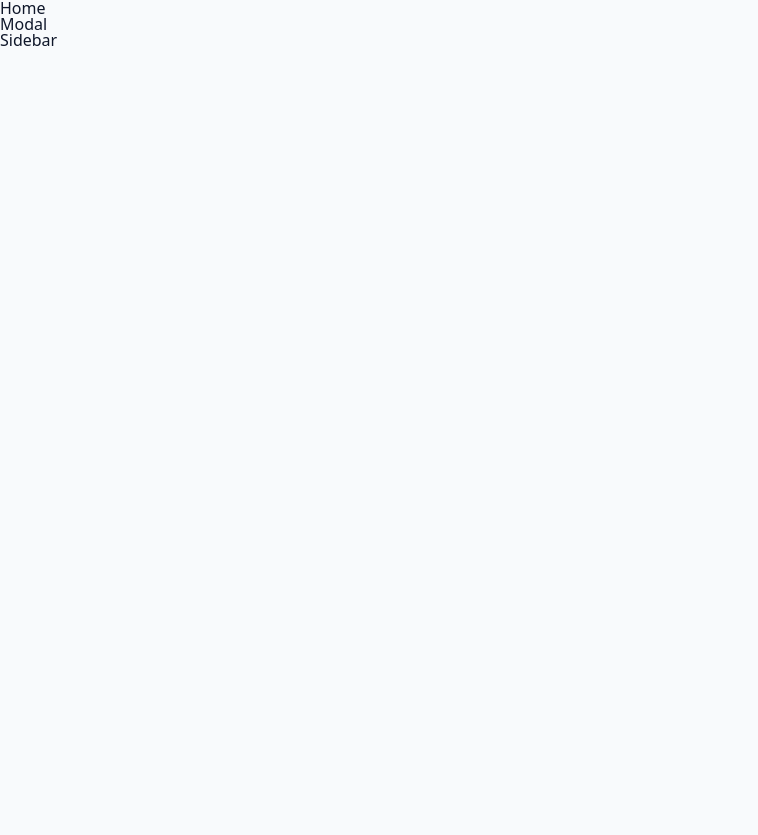
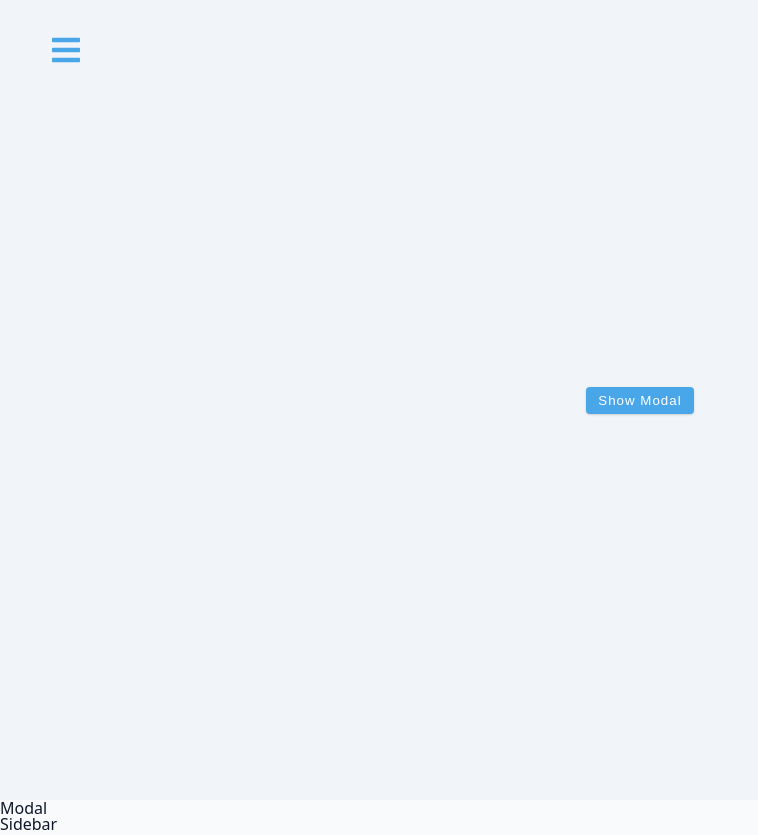
Before and after one commit to creativeloc/sidebar-modal-app, a React (Vite) app: page / in a window 1280 px wide. Shown: the whole page, without its empty margins (0-758 px from the left). Before the commit the page ends 800 px from the top, so only its background shows below. Built offline with nearby package versions, Linux system fonts and the light colour scheme.

Commit message:
add toggle sidebar and modal buttons to home page

```diff
--- a/src/App.jsx
+++ b/src/App.jsx
@@ -4,11 +4,11 @@
 
 const App = () => {
   return (
-    <main>
+    <>
       <Home />
       <Modal />
       <Sidebar />
-    </main>
+    </>
   )
 }
 export default App
--- a/src/Home.jsx
+++ b/src/Home.jsx
@@ -1,9 +1,19 @@
 import { useGlobalContext } from "./context"
+import { FaBars } from "react-icons/fa"
 
 const Home = () => {
   const { openSidebar, openModal } = useGlobalContext()
   console.log(openSidebar)
 
-  return <div>Home</div>
+  return (
+    <main>
+      <button type="button" onClick={openSidebar} className="sidebar-toggle">
+        <FaBars />
+      </button>
+      <button type="button" onClick={openModal} className="btn">
+        Show Modal
+      </button>
+    </main>
+  )
 }
 export default Home
--- a/src/context.jsx
+++ b/src/context.jsx
@@ -28,7 +28,7 @@
         openModal,
         openSidebar,
         closeModal,
-        closeModal
+        closeSidebar
       }}
     >
       {children}
--- a/src/index.css
+++ b/src/index.css
@@ -66,8 +66,8 @@
 
 body {
   background: var(--backgroundColor);
-  font-family: system-ui, -apple-system, BlinkMacSystemFont, 'Segoe UI', Roboto,
-    Oxygen, Ubuntu, Cantarell, 'Open Sans', 'Helvetica Neue', sans-serif;
+  font-family: system-ui, -apple-system, BlinkMacSystemFont, "Segoe UI", Roboto,
+    Oxygen, Ubuntu, Cantarell, "Open Sans", "Helvetica Neue", sans-serif;
   font-weight: 400;
   line-height: 1;
   color: var(--textColor);
@@ -257,3 +257,35 @@
 Project CSS
 ===============
 */
+
+main {
+  min-height: 100vh;
+  display: flex;
+  justify-content: center;
+  align-items: center;
+  background: var(--grey-100);
+}
+.sidebar-toggle {
+  position: fixed;
+  top: 2rem;
+  left: 3rem;
+  font-size: 2rem;
+  background: transparent;
+  border-color: transparent;
+  color: var(--primary-500);
+  transition: var(--transition);
+  cursor: pointer;
+  animation: bounce 2s ease-in-out infinite;
+}
+
+@keyframes bounce {
+  0% {
+    transform: scale(1);
+  }
+  50% {
+    transform: scale(1.5);
+  }
+  100% {
+    transform: scale(1);
+  }
+}
```
